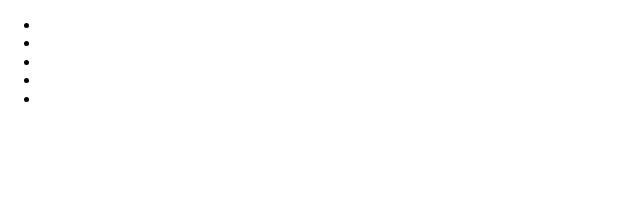
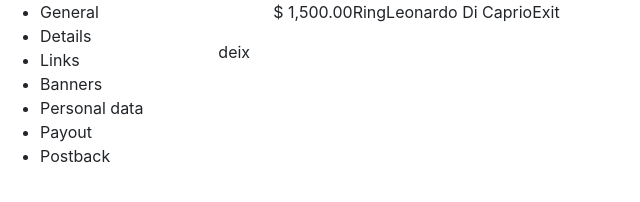
Before and after one commit to CarycaOlga/Project-individual, a website: page index.html in a window 1280 px wide. Shown: the whole page, without its empty margins (0-640 px from the left). Drawn offline with nearby package versions, Linux system fonts and the light colour scheme.

Commit message:
start styling

```diff
--- a/index.html
+++ b/index.html
@@ -6,18 +6,37 @@
   <meta http-equiv="X-UA-Compatible" content="ie=edge">
   <title>Individual</title>
   <link rel="stylesheet" href="https://use.fontawesome.com/releases/v5.7.2/css/all.css" integrity="sha384-fnmOCqbTlWIlj8LyTjo7mOUStjsKC4pOpQbqyi7RrhN7udi9RwhKkMHpvLbHG9Sr" crossorigin="anonymous">
+  <link rel="stylesheet" href="https://cdn.jsdelivr.net/npm/bootstrap@4.5.3/dist/css/bootstrap.min.css" integrity="sha384-TX8t27EcRE3e/ihU7zmQxVncDAy5uIKz4rEkgIXeMed4M0jlfIDPvg6uqKI2xXr2" crossorigin="anonymous">
   <link rel="stylesheet" href="css/style.css">
 </head>
 <body>
-  <section class="top-bar">
-    <div class="container">
-      <ul class="top-menu">
-        <li class="empty-space"></li>
-        <li class="content"></li>
-        <li class="content"></li>
-        <li class="content"></li>
-        <li class="content"></li>
+  <section class="main-content row">
+    <div class="side-bar col-md-2">
+      <ul class="side-menu">
+        <li>General</li>
+        <li>Details</li>
+        <li>Links</li>
+        <li>Banners</li>
+        <li>Personal data</li>
+        <li>Payout</li>
+        <li>Postback</li>
       </ul>
+      <div class="content-manager">
+      </div>
+    </div>
+    <div class="main-layout col-md-10">
+      <section class="top-bar">
+        <div class="container">
+          <ul class="top-menu">
+            <li class="empty-space"></li>
+            <li class="menu-content">$ 1,500.00</li>
+            <li class="menu-content">Ring</li>
+            <li class="menu-content">Leonardo Di Caprio</li>
+            <li class="menu-content">Exit</li>
+          </ul>
+        </div>
+      </section>
+      <p>deix</p>
     </div>
   </section>
 </body>
--- /dev/null
+++ b/sass/sections/_top-bar.scss
@@ -0,0 +1,5 @@
+.top-menu {
+  display: flex;
+  flex-direction: row;
+  list-style-type: none;
+}
```
Also changed, not shown: css/style.css, 1 other file.
